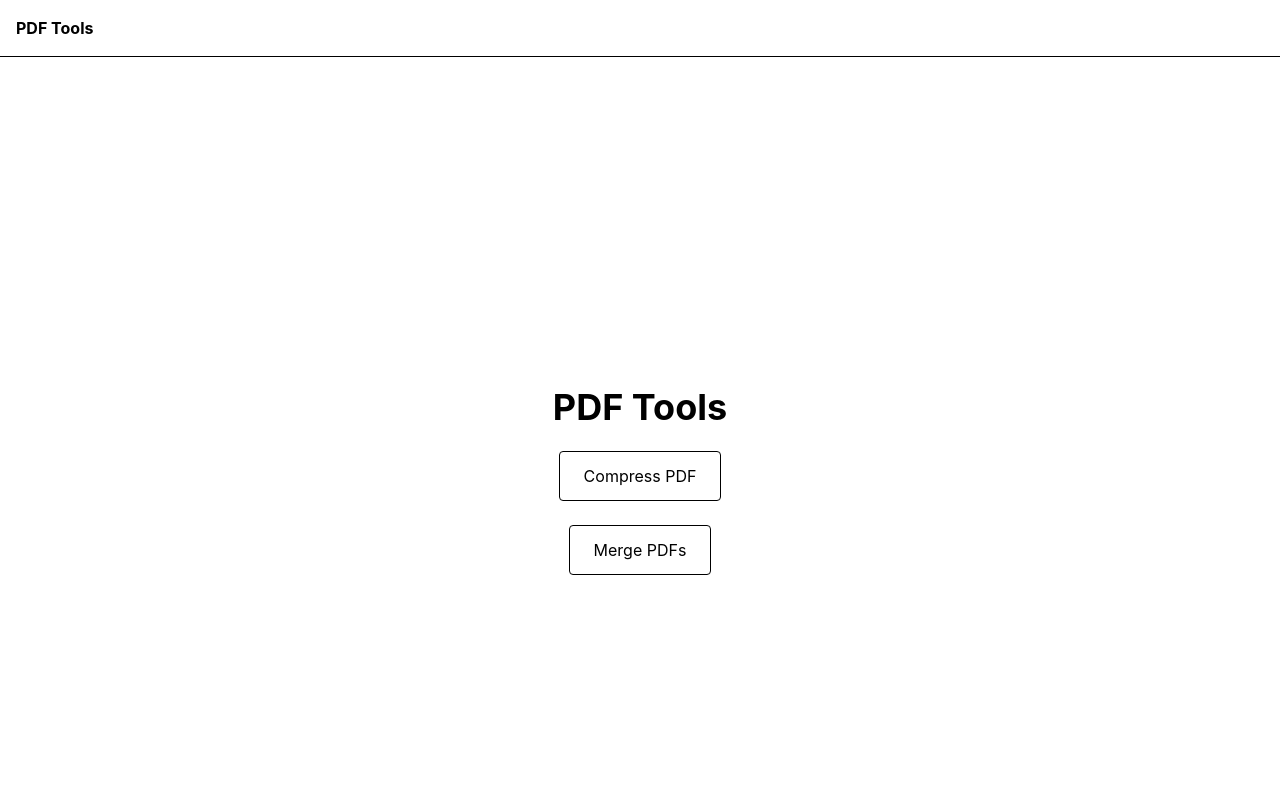
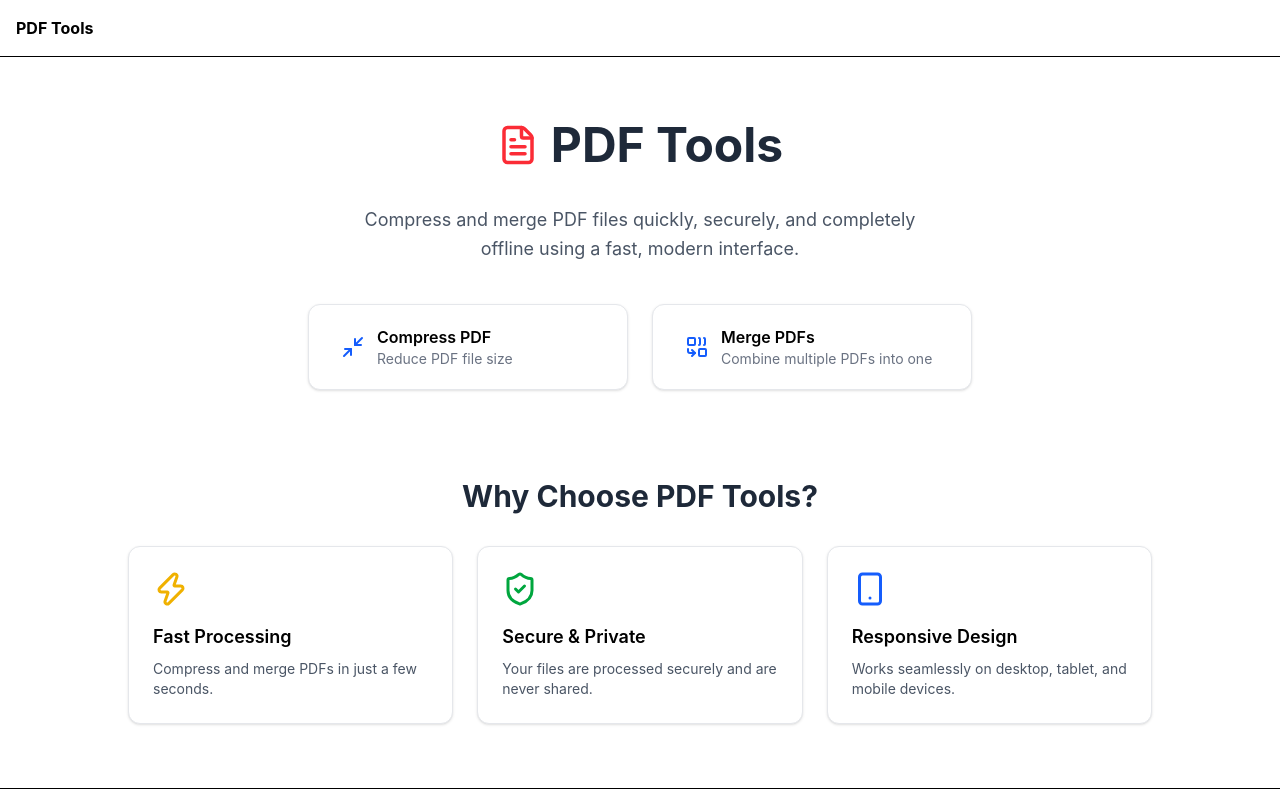
Before and after one commit to souravkumar-dev/pdf-tools, a React (Vite) app in the folder client/: page / in a window 1280 px wide. Shown: the top 800 px of the page. Built offline with nearby package versions, Linux system fonts and the light colour scheme.

Commit message:
updated home page with modern UI

```diff
--- /dev/null
+++ b/client/src/components/common/FeatureCard.jsx
@@ -0,0 +1,23 @@
+function FeatureCard({
+    icon,
+    title,
+    description,
+  }) {
+    return (
+      <div className="rounded-xl border border-gray-200 bg-white p-6 shadow-sm transition hover:shadow-md">
+        <div className="mb-4">
+          {icon}
+        </div>
+
+        <h3 className="text-lg font-semibold">
+          {title}
+        </h3>
+
+        <p className="mt-2 text-sm text-gray-600">
+          {description}
+        </p>
+      </div>
+    );
+  }
+
+  export default FeatureCard;
--- a/client/src/pages/Home.jsx
+++ b/client/src/pages/Home.jsx
@@ -1,19 +1,84 @@
 import { Link } from "react-router-dom";
+import {
+  Minimize2,
+  Combine,
+  FileText,
+  Zap,
+  ShieldCheck,
+  Smartphone,
+} from "lucide-react";
 import Layout from "../layouts/Layout";
+import FeatureCard from "../components/common/FeatureCard";
 
 function Home() {
   return (
     <Layout>
-      <div className="min-h-screen flex flex-col items-center justify-center gap-6">
-        <h1 className="text-4xl font-bold">PDF Tools</h1>
+      <div className="flex flex-col items-center justify-center gap-6 py-10">
+        <div className="flex items-center gap-3">
+          <FileText size={42} className="text-red-500" />
 
-        <Link to="/compress" className="border px-6 py-3 rounded">
-          Compress PDF
-        </Link>
+          <h1 className="text-5xl font-bold text-gray-800">PDF Tools</h1>
+        </div>
 
-        <Link to="/merge" className="border px-6 py-3 rounded">
-          Merge PDFs
-        </Link>
+        <p className="mt-3 max-w-xl text-center text-lg leading-relaxed text-gray-600">
+          Compress and merge PDF files quickly, securely, and completely offline
+          using a fast, modern interface.
+        </p>
+
+        <div className="flex flex-col md:flex-row gap-6 mt-4">
+          <Link
+            to="/compress"
+            className="flex items-center gap-3 rounded-xl border border-gray-200 bg-white px-8 py-5 shadow-sm transition-all duration-300 hover:-translate-y-1 hover:scale-[1.02] hover:shadow-lg hover:border-blue-400 md:w-80"
+          >
+            <Minimize2 size={24} className="text-blue-600" />
+
+            <div>
+              <h2 className="font-semibold">Compress PDF</h2>
+
+              <p className="text-sm text-gray-500">Reduce PDF file size</p>
+            </div>
+          </Link>
+
+          <Link
+            to="/merge"
+            className="flex items-center gap-3 rounded-xl border border-gray-200 bg-white px-8 py-5 shadow-sm transition-all duration-300 hover:-translate-y-1 hover:scale-[1.02] hover:shadow-lg hover:border-blue-400 md:w-80"
+          >
+            <Combine size={24} className="text-blue-600" />
+
+            <div>
+              <h2 className="font-semibold">Merge PDFs</h2>
+
+              <p className="text-sm text-gray-500">
+                Combine multiple PDFs into one
+              </p>
+            </div>
+          </Link>
+        </div>
+        <div className="mt-16 w-full max-w-5xl">
+          <h2 className="mb-8 text-center text-3xl font-bold text-gray-800">
+            Why Choose PDF Tools?
+          </h2>
+
+          <div className="grid gap-6 md:grid-cols-3">
+            <FeatureCard
+              icon={<Zap size={36} className="text-yellow-500" />}
+              title="Fast Processing"
+              description="Compress and merge PDFs in just a few seconds."
+            />
+
+            <FeatureCard
+              icon={<ShieldCheck size={36} className="text-green-600" />}
+              title="Secure & Private"
+              description="Your files are processed securely and are never shared."
+            />
+
+            <FeatureCard
+              icon={<Smartphone size={36} className="text-blue-600" />}
+              title="Responsive Design"
+              description="Works seamlessly on desktop, tablet, and mobile devices."
+            />
+          </div>
+        </div>
       </div>
     </Layout>
   );
```
